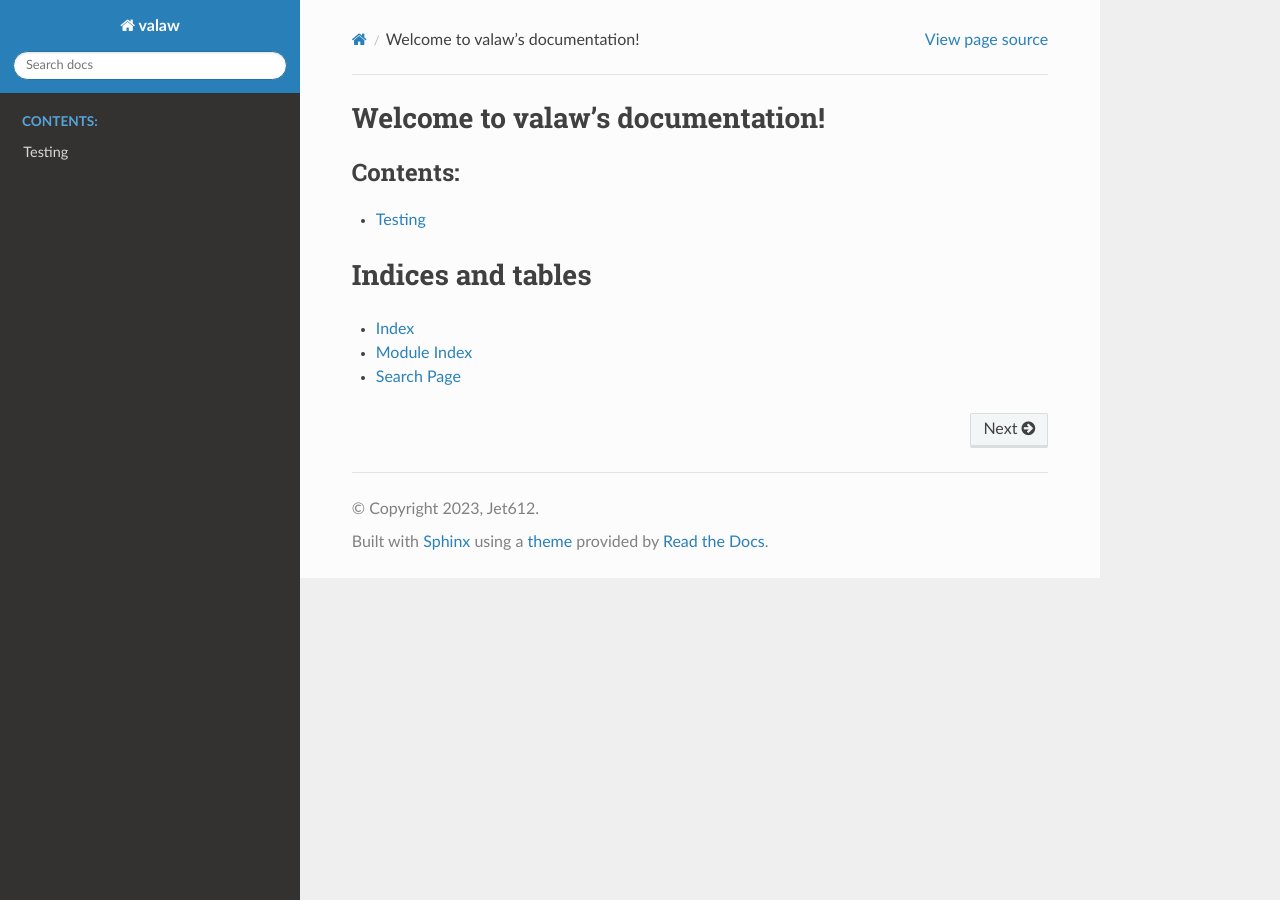
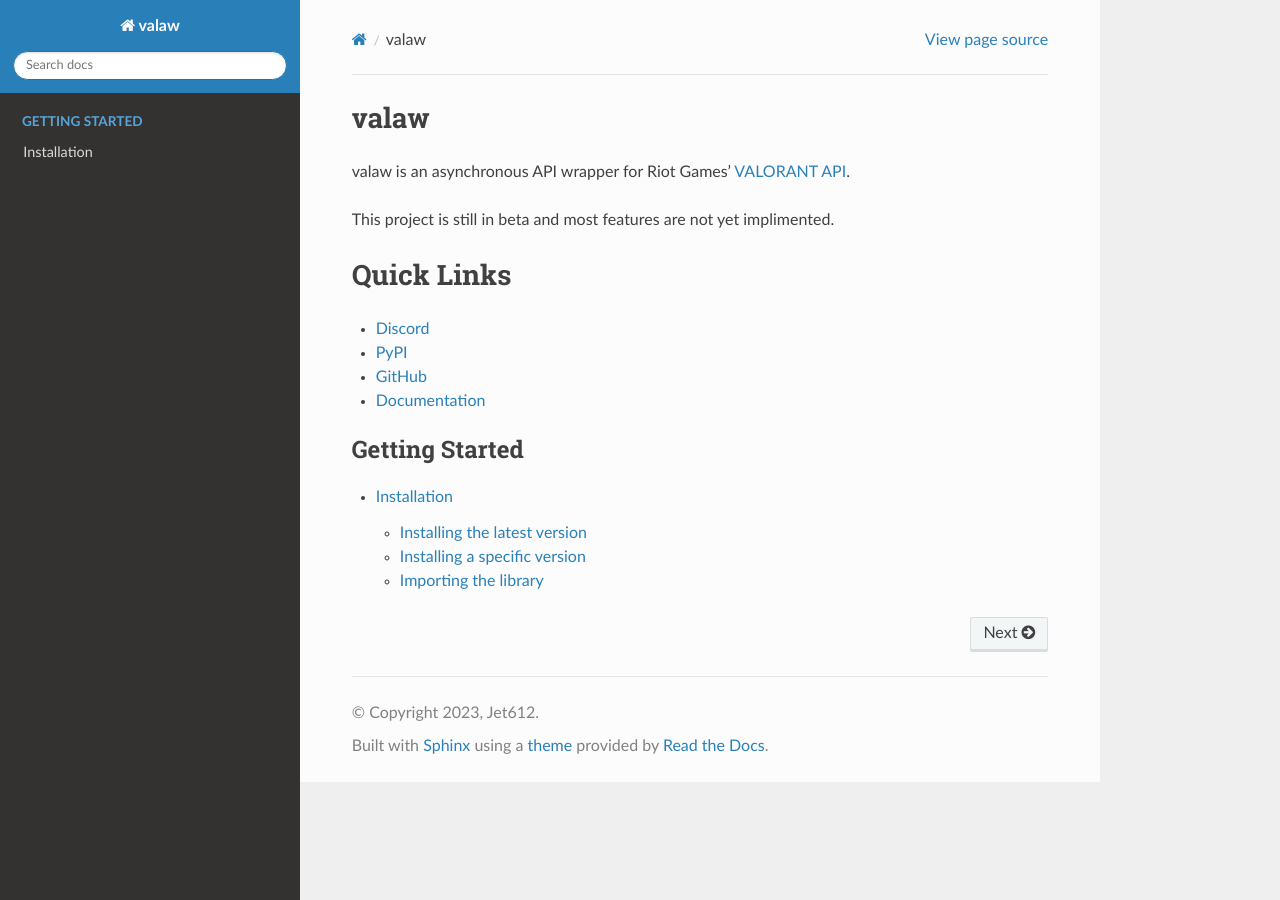
Before and after one commit to Jet612/valaw, a Sphinx documentation site: the page built from docs/index.rst, in a window 1280 px wide. Built offline with Sphinx 7.4.7 and the Read the Docs theme 2.0.0, drawn with Linux system fonts in a browser that asks for light colours.

Commit message:
Installing

```diff
--- a/docs/conf.py
+++ b/docs/conf.py
@@ -14,7 +14,7 @@ release = '0.0.3'
 # -- General configuration ---------------------------------------------------
 # https://www.sphinx-doc.org/en/master/usage/configuration.html#general-configuration
 
-extensions = []
+extensions = ['sphinx.ext.autosectionlabel']
 
 templates_path = ['_templates']
 exclude_patterns = ['_build', 'Thumbs.db', '.DS_Store']
--- a/docs/index.rst
+++ b/docs/index.rst
@@ -1,22 +1,19 @@
-.. valaw documentation master file, created by
-   sphinx-quickstart on Sat Apr  8 21:26:33 2023.
-   You can adapt this file completely to your liking, but it should at least
-   contain the root `toctree` directive.
+valaw
+=====
+valaw is an asynchronous API wrapper for Riot Games' `VALORANT API <https://developer.riotgames.com/>`_.
 
-Welcome to valaw's documentation!
-=================================
+This project is still in beta and most features are not yet implimented.
+
+Quick Links
+===========
+
+- `Discord <https://discord.gg/mVXpvunBbF>`_
+- `PyPI <https://pypi.org/project/valaw/>`_
+- `GitHub <https://github.com/Jet612/valaw>`_
+- `Documentation <https://github.com/Jet612/valaw/tree/main/docs>`_
+
 
 .. toctree::
-   :maxdepth: 2
-   :caption: Contents:
+   :caption: Getting Started
 
-   pages/testing
-
-
-
-Indices and tables
-==================
-
-* :ref:`genindex`
-* :ref:`modindex`
-* :ref:`search`
+   pages/gettingStarted/installation
--- /dev/null
+++ b/docs/pages/gettingStarted/installation.rst
@@ -0,0 +1,39 @@
+============
+Installation
+============
+
+Installing the latest version
+=============================
+
+Installing from PyPI::
+
+    pip install valaw
+
+Installing from GitHub::
+
+    pip install git+https://github.com/Jet612/valaw
+
+Installing a specific version
+=============================
+Installing from PyPI::
+
+    pip install valaw==1.2.3
+
+Installing from GitHub::
+
+    pip install git+https://github.com/Jet612/valaw/tree/1.2.3
+
+Some version on GitHub may have a tag on the end of the version number, for example, 1.2.3-beta.
+For a list of all the versions on GitHub, see `releases <https://github.com/Jet612/valaw/releases>`_.
+
+Importing the library
+=====================
+To import the library, use the following code::
+
+    import valaw
+
+If you want to import the library as a different name, use the following code::
+
+    import valaw as v
+
+Back to :ref:`top of page<Installation>`
--- a/docs/pages/testing.rst
+++ /dev/null
@@ -1,2 +0,0 @@
-Testing
-=========
```
